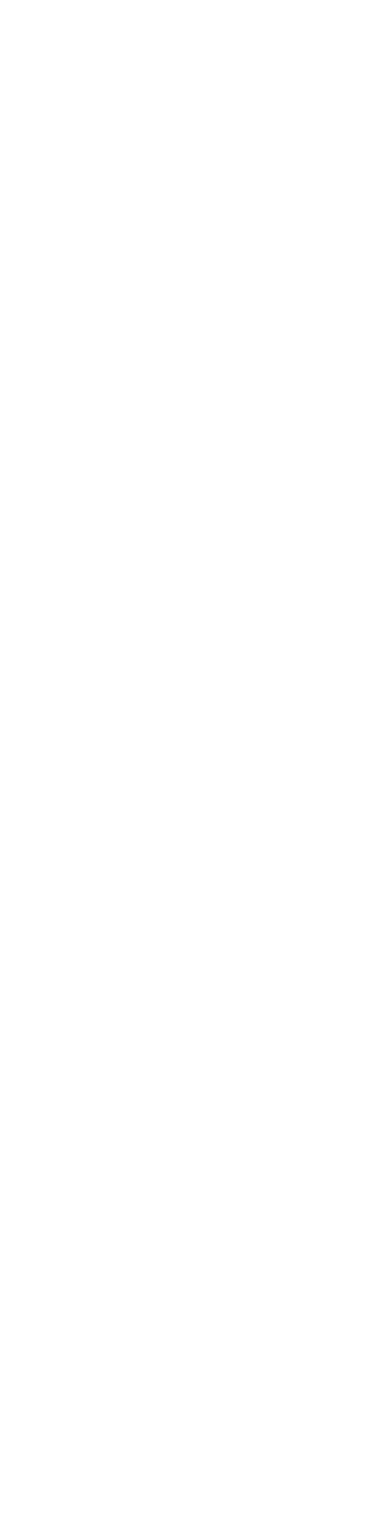
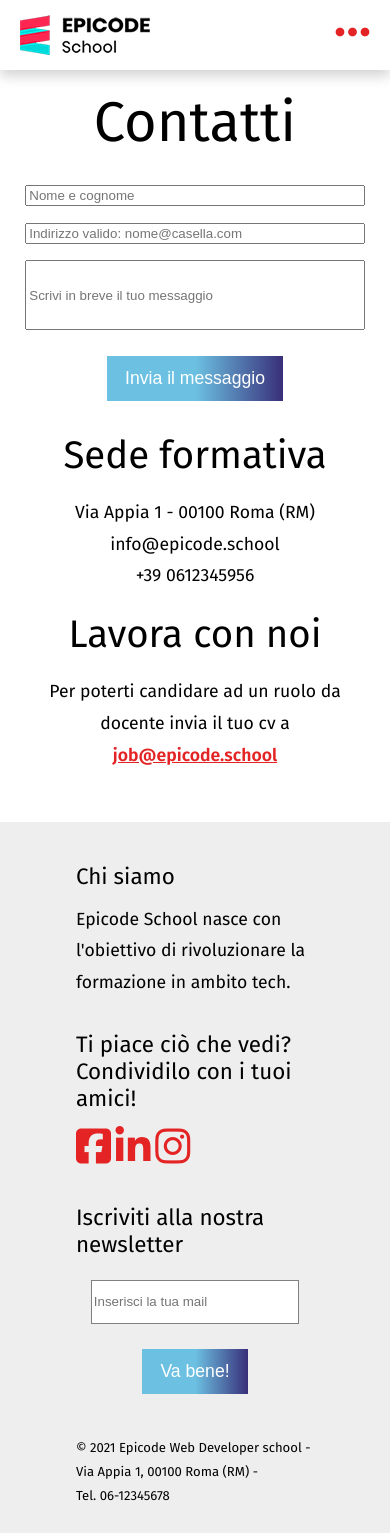
Before and after one commit to saturnhati/U1-W2-D5-progettosettimanale2, a plain HTML site: page contatti.html in a window 390 px wide. Before the commit the page ends 844 px from the top, so only its background shows below. Drawn offline with Linux system fonts and the light colour scheme; files that its build step writes are made by us from their sources.

Commit message:
finished project

```diff
--- a/assets/css/style-chisiamo.css
+++ b/assets/css/style-chisiamo.css
@@ -1,11 +1,3 @@
-body {
-    font-size: 0.7rem;
-}
-
-section img {
-    max-width: 400px;
-}
-
 h1 {
     margin-bottom: 2vh;
 }
@@ -27,20 +19,24 @@ h1 {
     width: 100%;
 }
 
-table {
+.notebook-images div p {
+    width: 100%;
+}
+
+.table-desktop {
     max-width: 60%;
     margin: 3vh auto;
     border-collapse: collapse;
 }
 
-th {
+.table-desktop th {
     background-color:#5F82A3;
     color: white;
     padding: 1vh 0;
     border-right: 1px solid white;
 }
 
-td {
+.table-desktop td {
     padding: 2vh 1.5vh;
 }
 
@@ -48,9 +44,35 @@ td {
     background-color: #d2dce7;
 }
 
-table caption {
+.table-desktop caption {
     font-size: 1.2rem;
     margin-top: 4vh;
+}
+
+/* TABLE PER MOBILE */
+
+.tr-color-mobile {
+    background-color: #d2dce7;
+}
+
+.table-mobile {
+    max-width: 85%;
+    margin: 3vh auto 8vh auto;
+    border-collapse: collapse;
+}
+
+.table-mobile caption {
+    font-size: 2.3rem;
+    font-weight: 300;
+}
+
+.table-mobile td:first-child {
+    font-weight: 700;
+}
+
+
+.table-mobile td {
+    padding: 1vh 1.5vh;
 }
 
 /* RESPONSIVENESS */
@@ -60,8 +82,16 @@ table caption {
         flex-direction: column;
         justify-content: center;
     }
-    /* .notebook-images div p {
-        width: 60%;
-        margin: 0 auto;
-    } */
 }
+
+@media screen and (max-width:768px) {
+    .table-desktop {
+        display: none;
+    }
+}
+
+@media screen and (min-width:768px) {
+    .table-mobile {
+        display: none;
+    }
+}
--- /dev/null
+++ b/assets/css/style-contatti.css
@@ -0,0 +1,80 @@
+body {
+    height: 100vh;
+    display: flex;
+    flex-direction: column;
+    justify-content: space-between;
+
+}
+
+a {
+    color: #e42424;
+    font-weight: 600;
+}
+
+footer {
+    position: sticky;
+}
+
+main {
+    text-align: center;
+    margin-bottom: 6vh;
+}
+
+h1 {
+    margin: 3vh 0;
+}
+
+#section-contacts {
+    display: flex;
+    gap: 3vw;
+    justify-content: center;
+}
+
+form {
+    display: flex;
+    align-items: center;
+    flex-direction: column;
+}
+
+form input {
+    margin: 1vh 0;
+    width: 26vw;
+}
+
+form input:nth-of-type(3) {
+    height: 4rem;
+}
+
+#contact-infos {
+    display: flex;
+    flex-direction: column;
+    align-items: center;
+}
+
+.flex-child {
+    flex-basis: 40%;
+}
+
+/* RESPONSIVENESS */
+
+@media screen and (max-width:768px) {
+    #section-contacts {
+        flex-direction: column;
+        justify-content: center;
+    }
+    form input {
+        width: 85%;
+    }
+    form button {
+        margin-top: 2vh;
+    }
+    #contact-infos {
+        width: 90%;
+        margin: 0 auto;
+    }
+    #footer-infos {
+        font-size: 0.82rem;
+        text-align: left;
+        padding: 0 6vh;
+    }
+}
--- a/assets/css/style.css
+++ b/assets/css/style.css
@@ -29,6 +29,7 @@ header {
     align-items: center;
     padding: 12px 20px;
     height: 6vh;
+    box-shadow: 0px 6px 12px #d3d3d3;
 }
 
 header a {
@@ -67,6 +68,7 @@ button {
     background-size: cover;
     background-repeat: no-repeat;
     padding: 10vh;
+    box-shadow: inset 0 0 0 1000px rgba(0,0,0,.4);
 }
 
 .hero p, .hero h1 {
@@ -140,7 +142,6 @@ section h2 {
 .main-content-motives p {
     text-align: left;
 }
-/* posso fare questa cosa sopra senza usare due selettori????? Devo centrare h3 e icone ma non p */
 
 .section-dark {
     margin-top: 8vh;
@@ -201,8 +202,6 @@ footer form {
     display: flex;
     flex-direction: column;
 }
-
-/* non mi è chiaro perché il bottone è a 100% mentre l'input per essere uguale è a 97% */
 
 address {
     display: inline-block;
--- a/contatti.html
+++ b/contatti.html
@@ -3,14 +3,75 @@
   <head>
     <meta charset="UTF-8" />
     <meta name="viewport" content="width=device-width,initial-scale=1" />
-    <meta name="description" content="Contatta Epicode School" />
-    <link rel="stylesheet" href=".assets/css/reset.css" />
-    <link rel="stylesheet" href=".assets/css/style.css" />
+    <meta name="description" content="Epicode School - sezione contatti" />
+    <link rel="stylesheet" href="./assets/css/reset.css" />
+    <link rel="stylesheet" href="./assets/css/style.css" />
+    <link rel="stylesheet" href="./assets/css/style-contatti.css" />
     <link rel="preconnect" href="https://fonts.googleapis.com" />
     <link rel="preconnect" href="https://fonts.gstatic.com" crossorigin />
     <link href="https://fonts.googleapis.com/css2?family=Fira+Sans:ital,wght@0,100;0,200;0,300;0,400;0,500;0,600;0,700;0,800;0,900;1,100;1,200;1,300;1,400;1,500;1,600;1,700;1,800;1,900&display=swap" rel="stylesheet" />
+    <script src="https://kit.fontawesome.com/51292258d4.js" crossorigin="anonymous"></script>
     <title>Contatti</title>
   </head>
 
-  <body></body>
+  <body>
+    <header>
+      <img id="logo" src="./assets/images/logo.png" href="./index.html" />
+      <div id="menu-dots"><i class="fas fa-ellipsis-h"></i></div>
+      <div class="header-content">
+        <nav>
+          <a href="./index.html">Home</a>
+          <a href="./chi-siamo.html">Chi siamo</a>
+          <a href="./contatti.html">Contatti</a>
+        </nav>
+        <button>Registrati</button>
+      </div>
+    </header>
+    <main>
+      <h1>Contatti</h1>
+      <section id="section-contacts">
+        <form class="flex-child">
+          <input type="text" placeholder="Nome e cognome" />
+          <input type="email" placeholder="Indirizzo valido: nome@casella.com" />
+          <input type="text" placeholder="Scrivi in breve il tuo messaggio" />
+          <button type="submit">Invia il messaggio</button>
+        </form>
+        <div class="flex-child" id="contact-infos">
+          <h2>Sede formativa</h2>
+          <p><address>Via Appia 1 - 00100 Roma (RM)</address></p>
+          <p><address>info@epicode.school</address></p>
+          <p><address>+39 0612345956</address></p>
+          <h2>Lavora con noi</h2>
+          <p>Per poterti candidare ad un ruolo da docente invia il tuo cv a <a href="mailto:job@epicode.school">job@epicode.school</a></p>
+        </div>
+      </section>
+    </main>
+    <footer>
+      <div id="footer-content">
+        <div>
+          <h3>Chi siamo</h3>
+          <p>Epicode School nasce con l'obiettivo di rivoluzionare la formazione in ambito tech.</p>
+        </div>
+        <div>
+          <h3>Ti piace ciò che vedi? Condividilo con i tuoi amici!</h3>
+          <i class="fa fa-facebook-square"></i>
+          <i class="fa fa-linkedin"></i>
+          <i class="fa fa-instagram"></i>
+        </div>
+        <div>
+          <h3>Iscriviti alla nostra newsletter</h3>
+          <form>
+            <input type="email" id="email" name="email" placeholder="Inserisci la tua mail" />
+            <button type="submit" onsubmit="alert('Inviato!')">Va bene!</button>
+          </form>
+        </div>
+      </div>
+      <div id="footer-infos">
+        &copy; 2021 Epicode Web Developer school -
+        <address>Via Appia 1, 00100 Roma (RM)</address>
+        -
+        <address>Tel. 06-12345678</address>
+      </div>
+    </footer>
+  </body>
 </html>
```
Also changed, not shown: chi-siamo.html (+50 -4 lines), index.html (+5 -5 lines).
